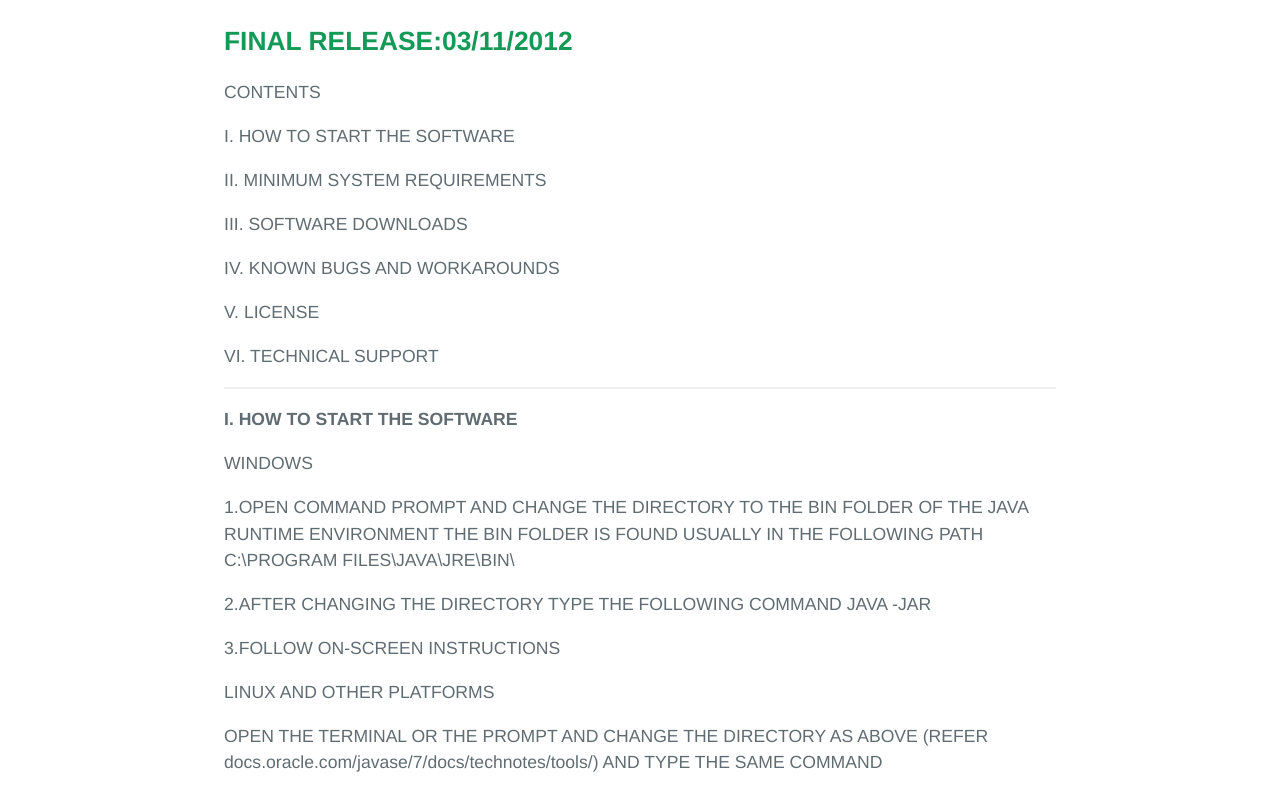
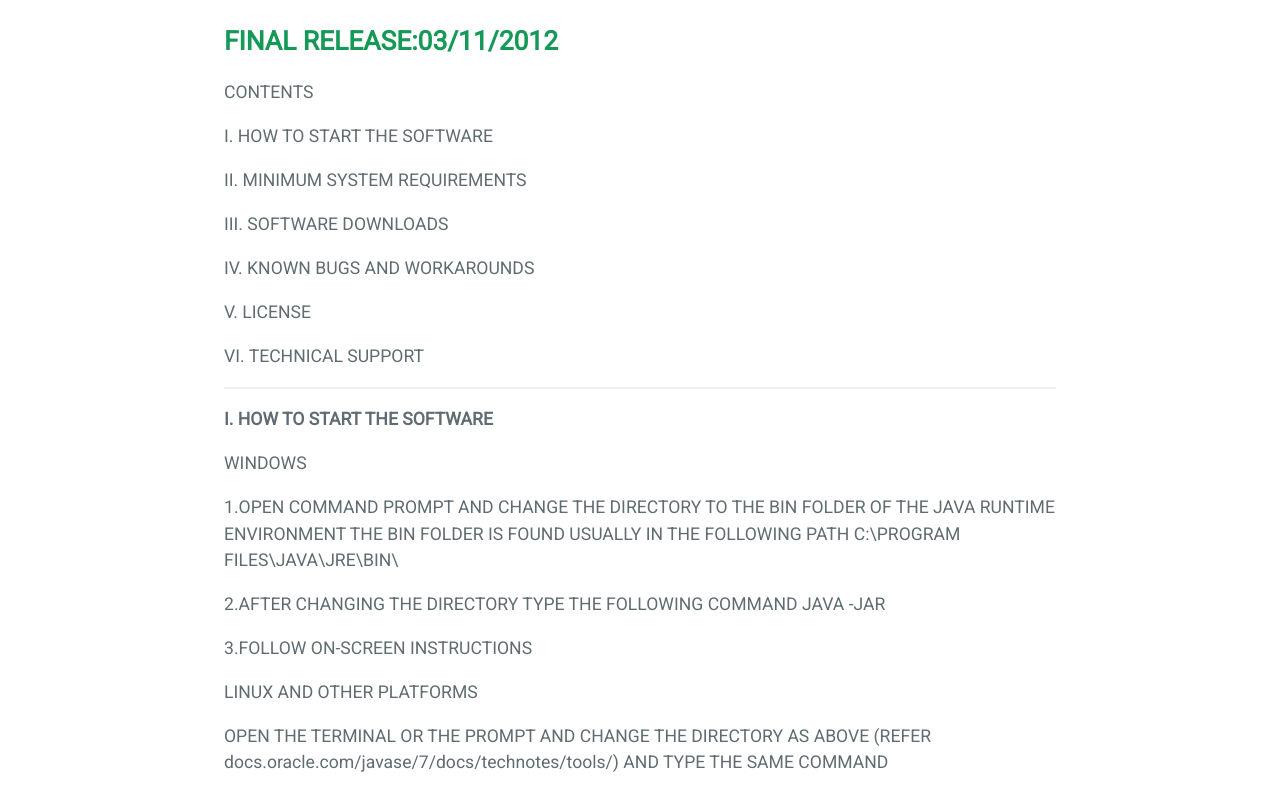
Before and after one commit to grakshith/FileM, a plain HTML site: page index.html in a window 1280 px wide. Shown: the part 697-1487 px from the top of the page. Drawn offline with Linux system fonts and the light colour scheme.

Commit message:
Update stylesheet.css

```diff
--- a/stylesheets/stylesheet.css
+++ b/stylesheets/stylesheet.css
@@ -4,7 +4,7 @@
 body {
   padding: 0;
   margin: 0;
-  font-family: "Dosis", "Helvetica Neue", Helvetica, Arial, sans-serif;
+  font-family: "Roboto", sans-serif;
   font-size: 16px;
   line-height: 1.5;
   color: #606c71; }
```
